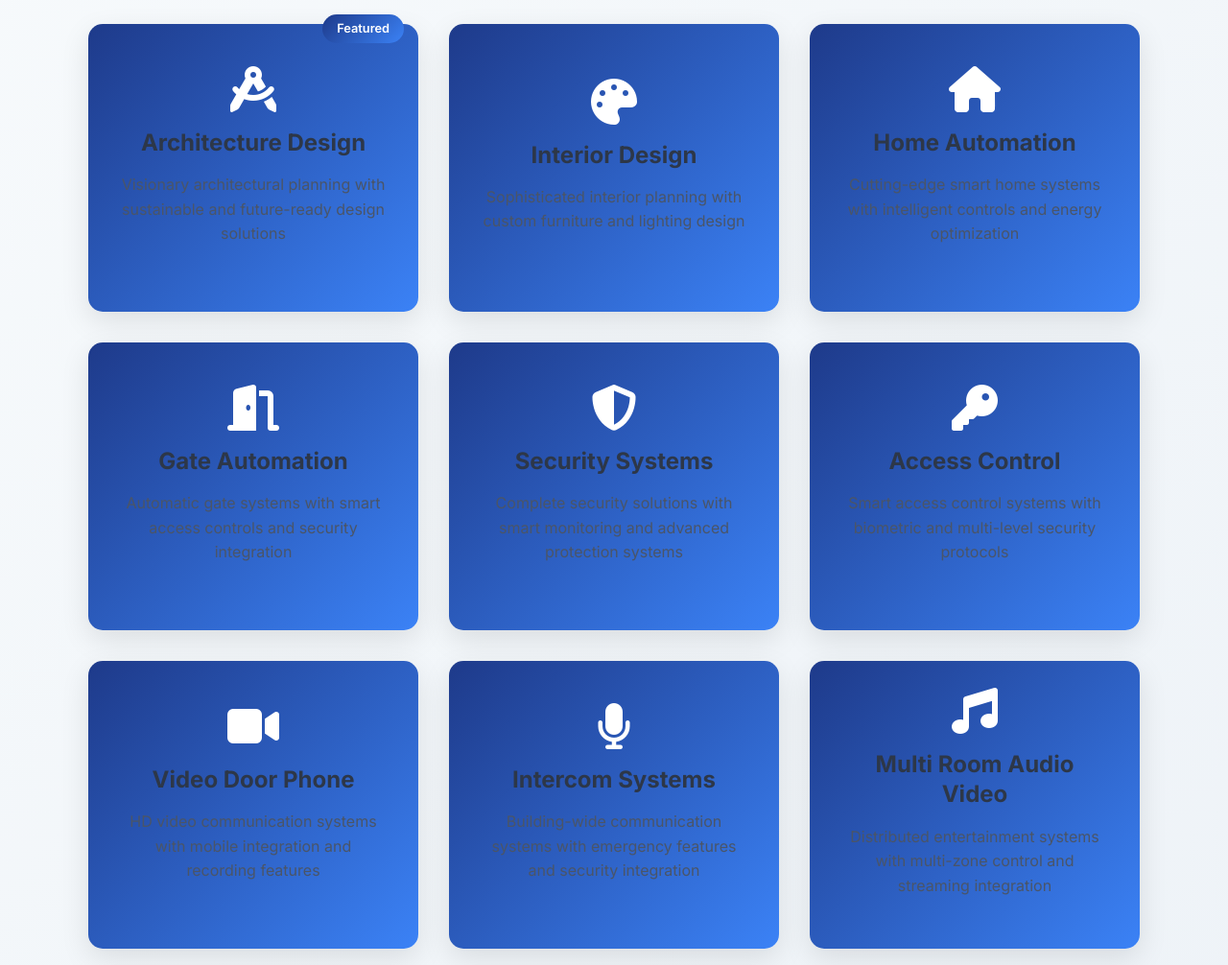
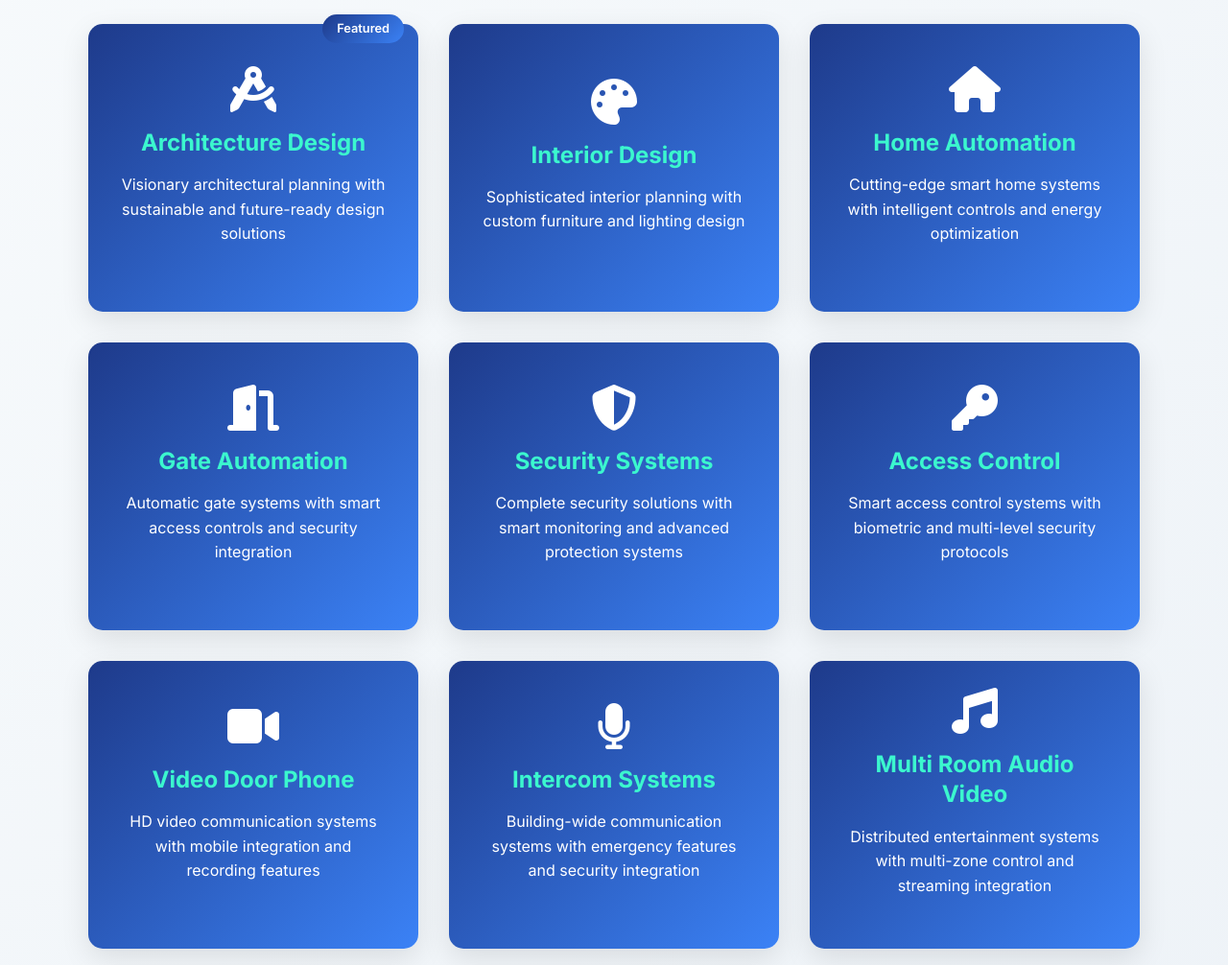
Before and after one commit to mukesh-a07/project1, a plain HTML site: page index.html in a window 1280 px wide. Shown: the part 1120-2126 px from the top of the page at 96% size. Drawn offline with Linux system fonts and the light colour scheme; no server answers.

Commit message:
Update index.html

```diff
--- a/index.html
+++ b/index.html
@@ -453,6 +453,7 @@ p {
 }
 
 .card-title {
+    color: rgb(59, 247, 206);
     font-size: 1.5rem;
     font-weight: 700;
     margin-bottom: 1rem;
@@ -460,6 +461,7 @@ p {
 }
 
 .card-description {
+    color: #ffffff;
     font-size: 1rem;
     text-align: center;
     line-height: 1.6;
```
